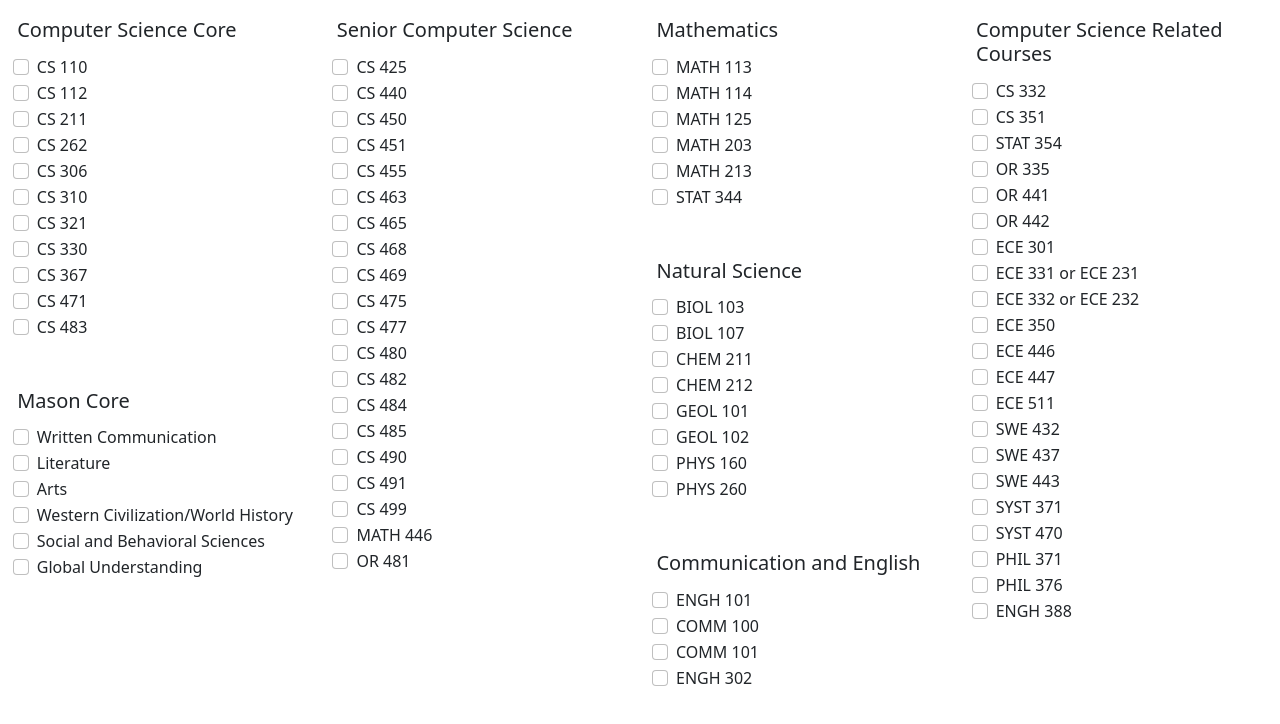
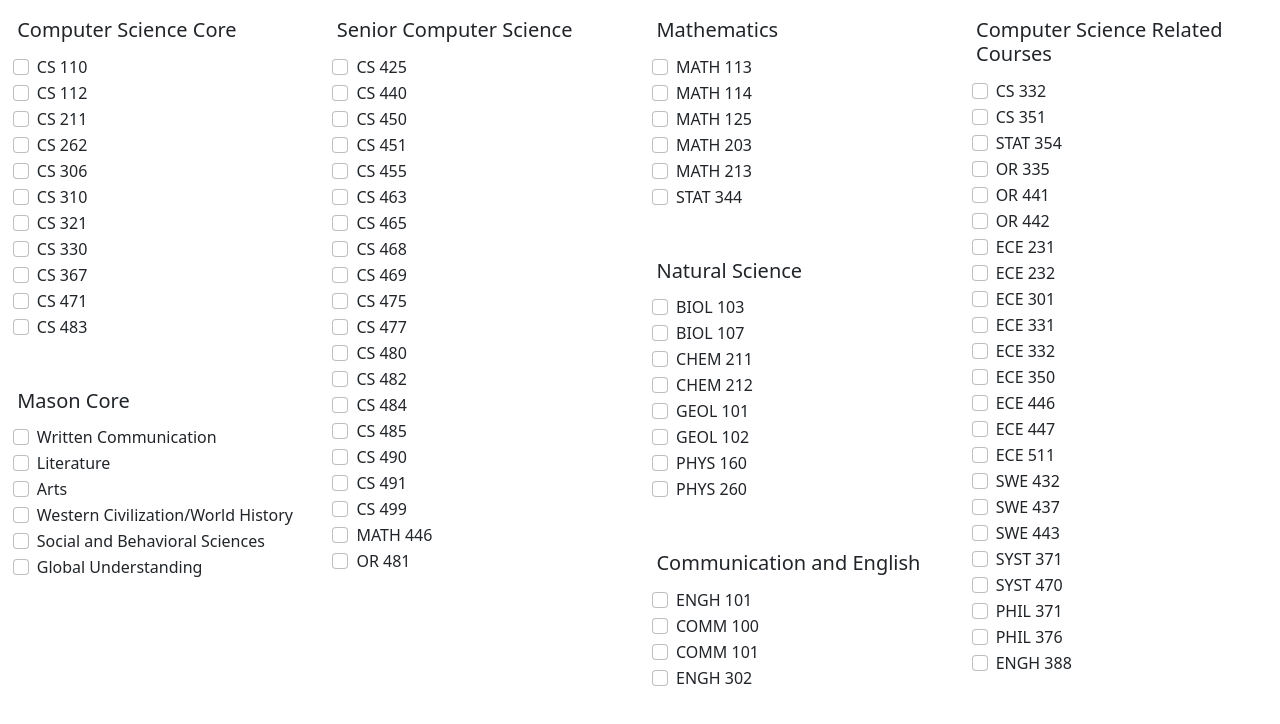
Before and after one commit to 18hnasir/CS_Scheduler, a website with bundled scripts: page index.html in a window 1280 px wide. Shown: the part 76-800 px from the top of the page. Built offline with nearby package versions, Linux system fonts and the light colour scheme.

Commit message:
Update index.html

```diff
--- a/index.html
+++ b/index.html
@@ -304,16 +304,24 @@
               <label class="form-check-label" for="">OR 442</label>
             </div>
             <div class="form-check">
+              <input class="form-check-input" type="checkbox" id="ECE231" value="">
+              <label class="form-check-label" for="">ECE 231</label>
+            </div>
+            <div class="form-check">
+              <input class="form-check-input" type="checkbox" id="ECE232" value="">
+              <label class="form-check-label" for="">ECE 232</label>
+            </div>
+            <div class="form-check">
               <input class="form-check-input" type="checkbox" id="ECE301" value="">
               <label class="form-check-label" for="">ECE 301</label>
             </div>
             <div class="form-check">
-              <input class="form-check-input" type="checkbox" id="ECE331ECE231" value="">
-              <label class="form-check-label" for="">ECE 331 or ECE 231</label>
+              <input class="form-check-input" type="checkbox" id="ECE331" value="">
+              <label class="form-check-label" for="">ECE 331</label>
             </div>
             <div class="form-check">
-              <input class="form-check-input" type="checkbox" id="ECE332ECE232" value="">
-              <label class="form-check-label" for="">ECE 332 or ECE 232</label>
+              <input class="form-check-input" type="checkbox" id="ECE332" value="">
+              <label class="form-check-label" for="">ECE 332</label>
             </div>
             <div class="form-check">
               <input class="form-check-input" type="checkbox" id="ECE350" value="">
```
